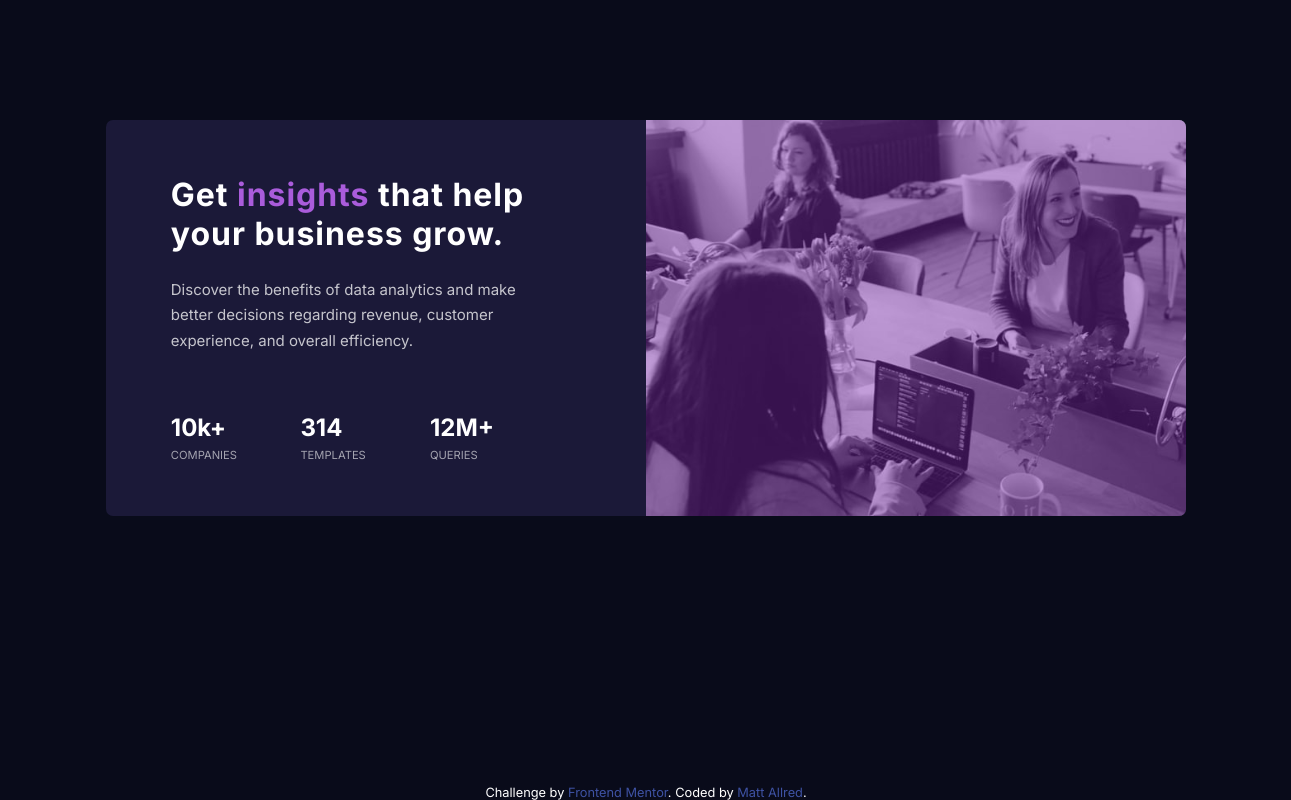
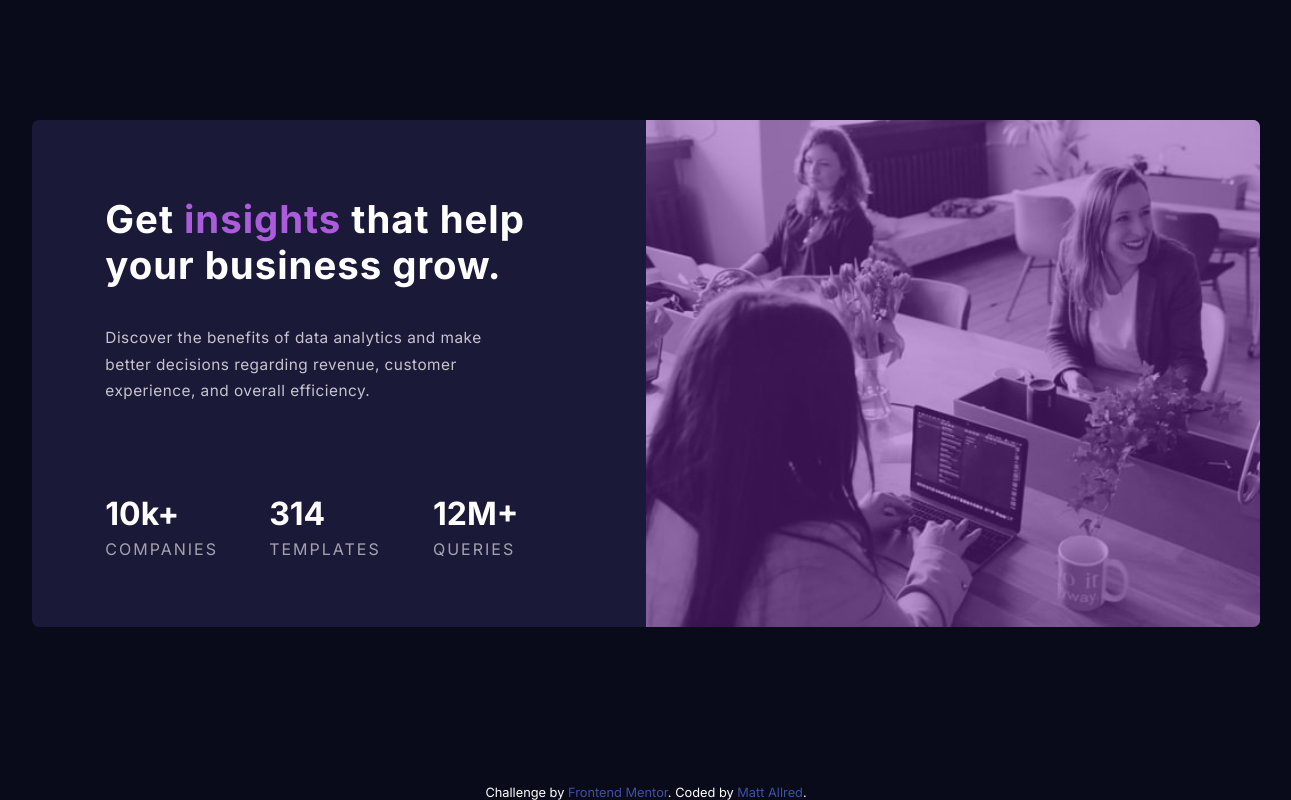
Before and after one commit to mallred7/preview-card, a plain HTML site: page index.html in a window 1536 px wide. Shown: the whole page, without its empty margins (122-1413 px from the left). Drawn offline with Linux system fonts and the light colour scheme.

Commit message:
fix desktop sizing for container and fonts

```diff
--- a/style.css
+++ b/style.css
@@ -18,11 +18,10 @@ body {
   display: flex;
   flex-direction: column;
   overflow: hidden;
-  margin: 10vh auto;
-  width: 85%;
-  max-width: 1080px;
-  justify-content: center;
+  justify-content: space-between;
   align-items: center;
+  margin: 5vh auto;
+  width: 80%;
   border-radius: 7px;
 
 }
@@ -31,20 +30,14 @@ body {
   #container {
     flex-direction: row-reverse;
     margin-top: 15vh;
-    max-height: 440px;
   };
 }
 
 .half {
   min-width: 50%;
+  height: 100%;
   display: flex;
   justify-content: flex-start;
-}
-
-@media screen and (min-width: 1440px) {
-  .half {
-    max-width: 540px;
-    }
 }
 
 /* HERO IMAGE STYLES */
@@ -64,7 +57,6 @@ img {
 @media screen and (min-width: 1440px) {
   #hero img {
     content:url("images/image-header-desktop.jpg")
-    max-height: 440px;
   }
 }
 
@@ -73,7 +65,6 @@ img {
   width: 100%;
   height: 100%;
   top: 0;
-  /* bottom: 0; */
   background: hsl(277, 64%, 41%);
   opacity: 45%;
 }
@@ -83,6 +74,8 @@ img {
 #content {
   display: flex;
   flex-direction: column;
+  justify-content: space-evenly;
+  height: 100%;
 }
 
 #content > * {
@@ -99,16 +92,19 @@ h1, .tally {
 }
 
 #content > h1 {
-  font-size: 2rem;
+  font-size: 24px;
   letter-spacing: .06rem;
+  margin-bottom: 2%;
 }
 
 #content > p {
   color: hsla(0, 0%, 100%, 0.75);
-  margin-bottom: 2rem;
   line-height: 1.6rem;
-  font-size: 15px;
+  font-size: 1rem;
   word-wrap: normal;
+  letter-spacing: .03rem;
+  line-height: 1.75;
+  margin-bottom: 4%;
 }
 
 @media screen and (min-width: 1440px) {
@@ -120,8 +116,16 @@ h1, .tally {
 }
 
 @media screen and (min-width: 1440px) {
+  #content > h1 {
+    font-size: 2.5vw;
+  }
+}
+
+@media screen and (min-width: 1440px) {
   #content > p {
-    width: 70%;
+    width: 65%;
+    font-size: 1vw;
+    margin-bottom: 4vw;
   }
 }
 
@@ -147,22 +151,23 @@ h1, .tally {
 
 @media screen and (min-width: 1440px) {
   .datum {
-    width: 20%;
+    width: 25%;
     margin-right: 10%;
   }
 }
 
-h2 {
+h2.tally {
   margin-bottom: .2rem;
   margin-top: .2rem;
+  font-size: 2rem;
 }
 
 .category {
   color: hsla(0, 0%, 100%, 0.6);
   text-transform: uppercase;
-  font-size: .7rem;
+  letter-spacing: 2px;
+  font-size: 1rem;
   margin-top: 3px;
-  margin-bottom: 1.5rem;
 }
 
 footer {
```
